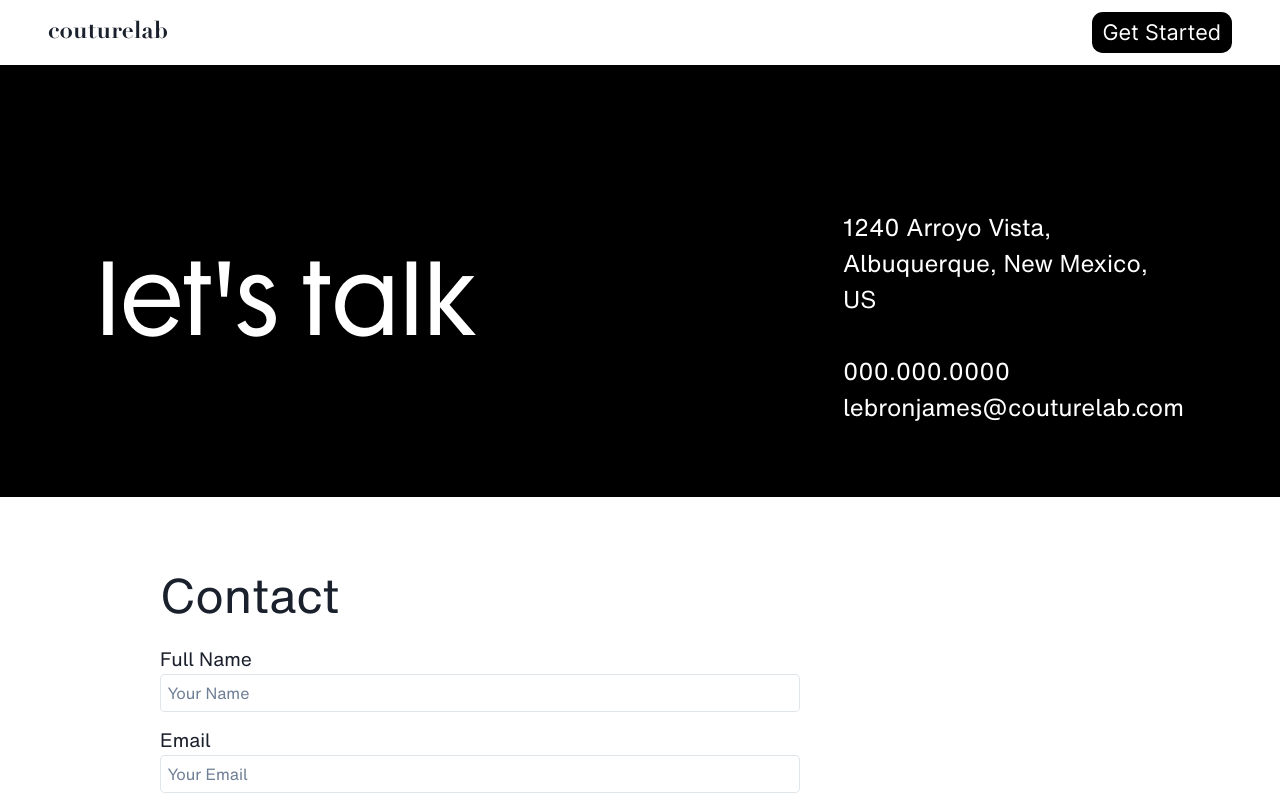
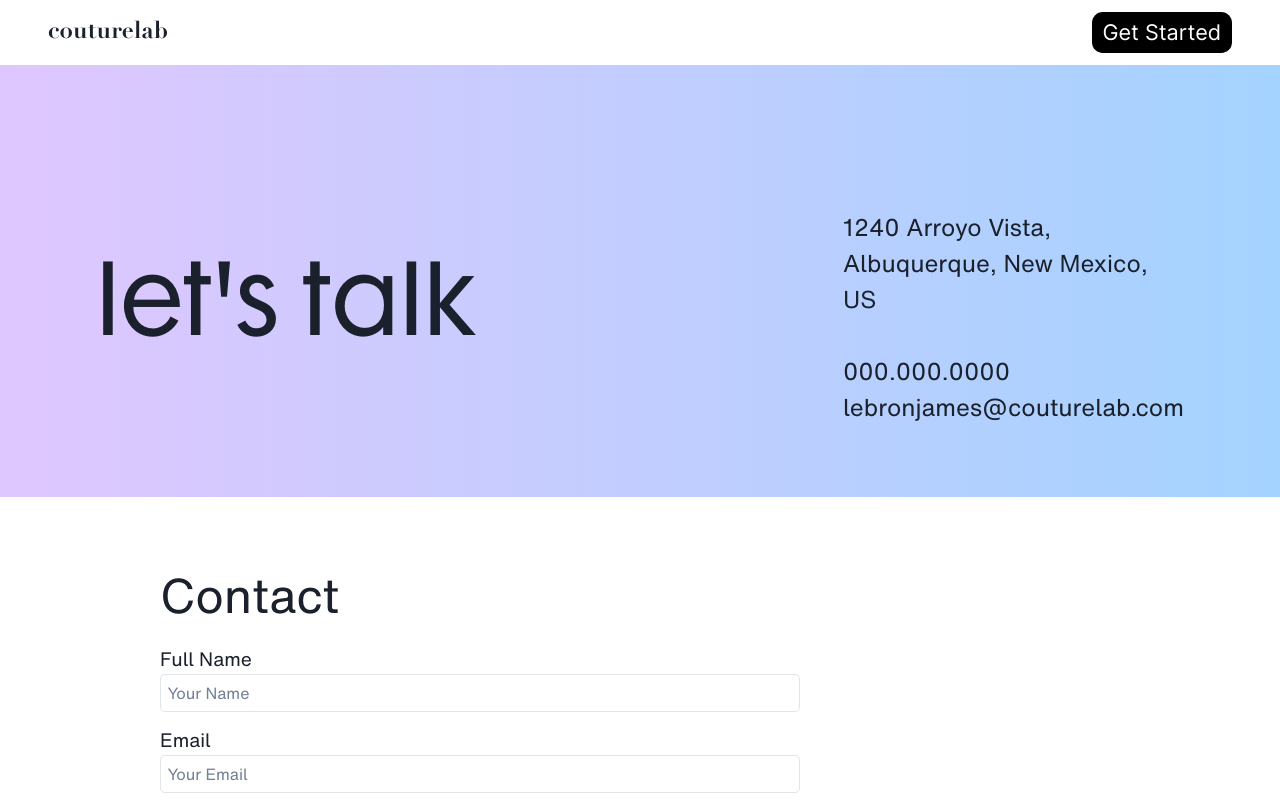
Before and after one commit to felixliang50779/Couture-Lab, a React (Create React App) app in the folder couture-lab-ui/: page /contact in a window 1280 px wide. Shown: the top 800 px of the page. Built offline with nearby package versions, Linux system fonts and the light colour scheme; no server answers.

Commit message:
contact intro background color change

```diff
--- a/couture-lab-ui/src/PageStyles/Contact.module.css
+++ b/couture-lab-ui/src/PageStyles/Contact.module.css
@@ -1,6 +1,5 @@
 .contact-intro-container {
-    color: #ffffff;
-    background-color: #000000;
+    background-image: linear-gradient(to right, #dfc7fe, #a4d3ff);
     display: grid;
     grid-template-columns: 3fr 1fr;
     padding: 6em 4em 3em 4em;
```
